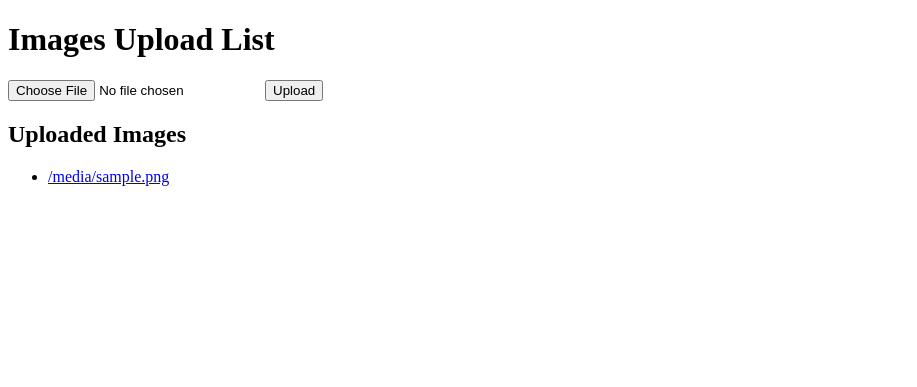
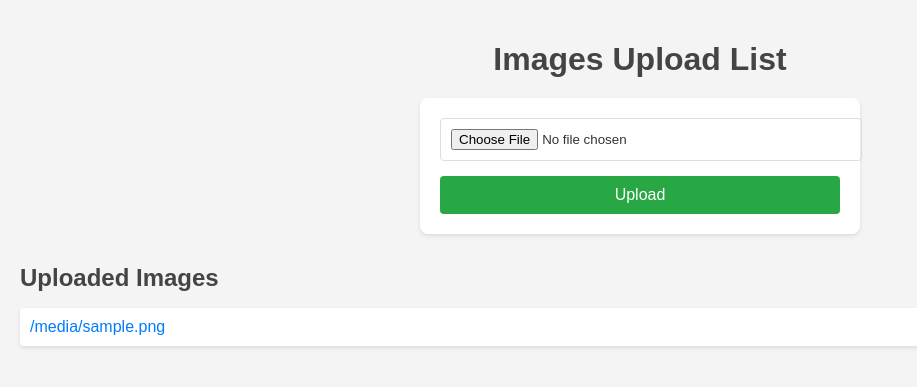
Before and after one commit to gallayagnesh/gcpimagerun, a Flask app: template templates/index.html in a window 1280 px wide. Shown: the top 387 px of the page, without its empty margins (0-917 px from the left). Run offline with Flask 3, Linux system fonts and the light colour scheme; the template is opened without the code that fills it: most values are stand-ins (such as "Sample title", 1, 10 or a date in 2020).

Commit message:
Update index.html

```diff
--- a/templates/index.html
+++ b/templates/index.html
@@ -4,6 +4,83 @@
     <meta charset="UTF-8">
     <meta name="viewport" content="width=device-width, initial-scale=1.0">
     <title>Image Upload</title>
+    <style>
+        body {
+            font-family: Arial, sans-serif;
+            background-color: #f4f4f4;
+            margin: 0;
+            padding: 20px;
+            color: #333;
+        }
+
+        h1, h2 {
+            color: #444;
+        }
+
+        h1 {
+            text-align: center;
+            margin-bottom: 20px;
+        }
+
+        h2 {
+            margin-top: 30px;
+            margin-bottom: 15px;
+        }
+
+        form {
+            background-color: #fff;
+            padding: 20px;
+            border-radius: 8px;
+            box-shadow: 0 2px 4px rgba(0, 0, 0, 0.1);
+            max-width: 400px;
+            margin: 0 auto;
+        }
+
+        input[type="file"] {
+            margin-bottom: 15px;
+            width: 100%;
+            padding: 10px;
+            border: 1px solid #ddd;
+            border-radius: 4px;
+        }
+
+        button {
+            background-color: #28a745;
+            color: white;
+            padding: 10px 15px;
+            border: none;
+            border-radius: 4px;
+            cursor: pointer;
+            width: 100%;
+            font-size: 16px;
+        }
+
+        button:hover {
+            background-color: #218838;
+        }
+
+        ul {
+            list-style-type: none;
+            padding: 0;
+        }
+
+        li {
+            background-color: #fff;
+            margin-bottom: 10px;
+            padding: 10px;
+            border-radius: 4px;
+            box-shadow: 0 2px 4px rgba(0, 0, 0, 0.1);
+        }
+
+        a {
+            color: #007bff;
+            text-decoration: none;
+        }
+
+        a:hover {
+            text-decoration: underline;
+        }
+    </style>
 </head>
 <body>
     <h1>Images Upload List</h1>
```
